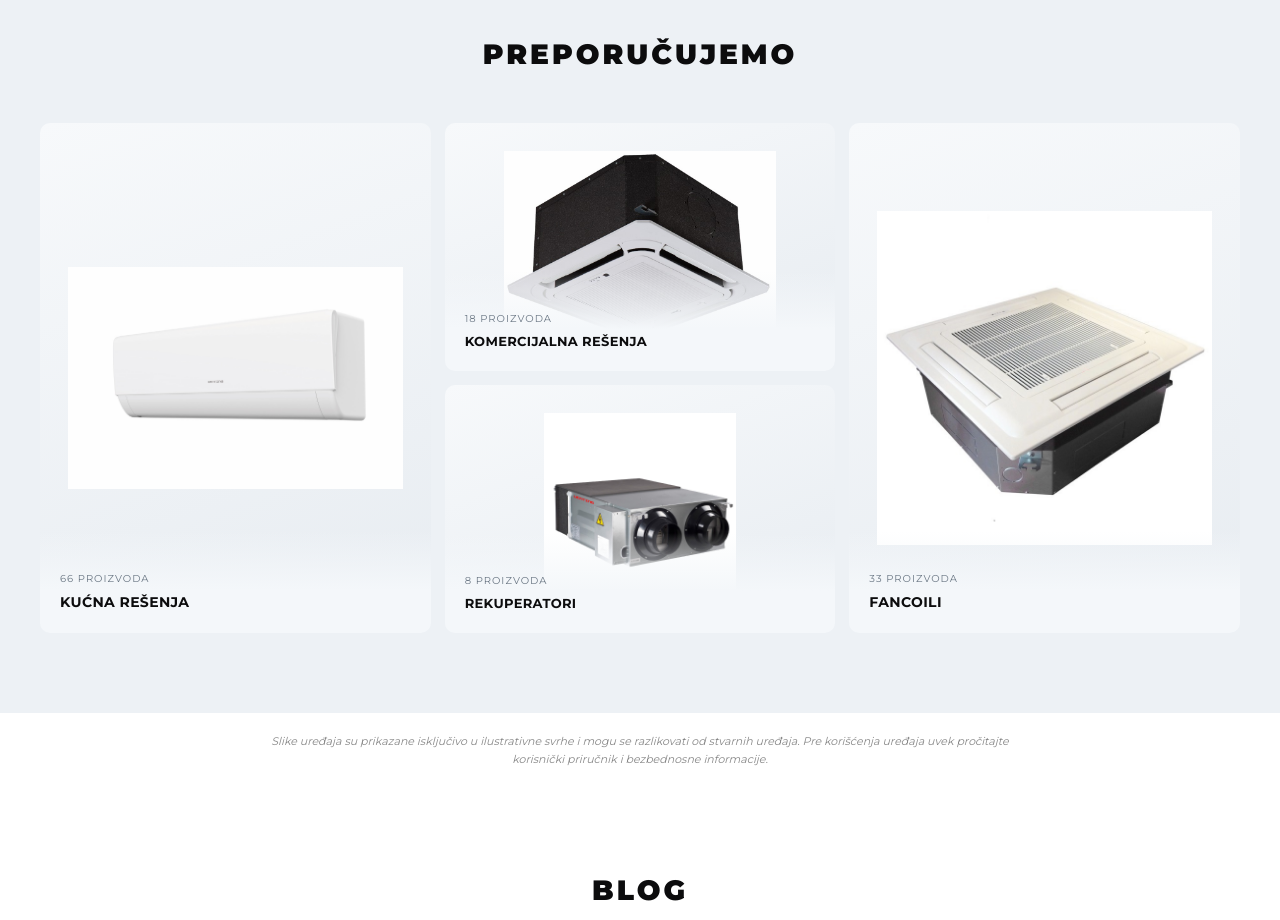
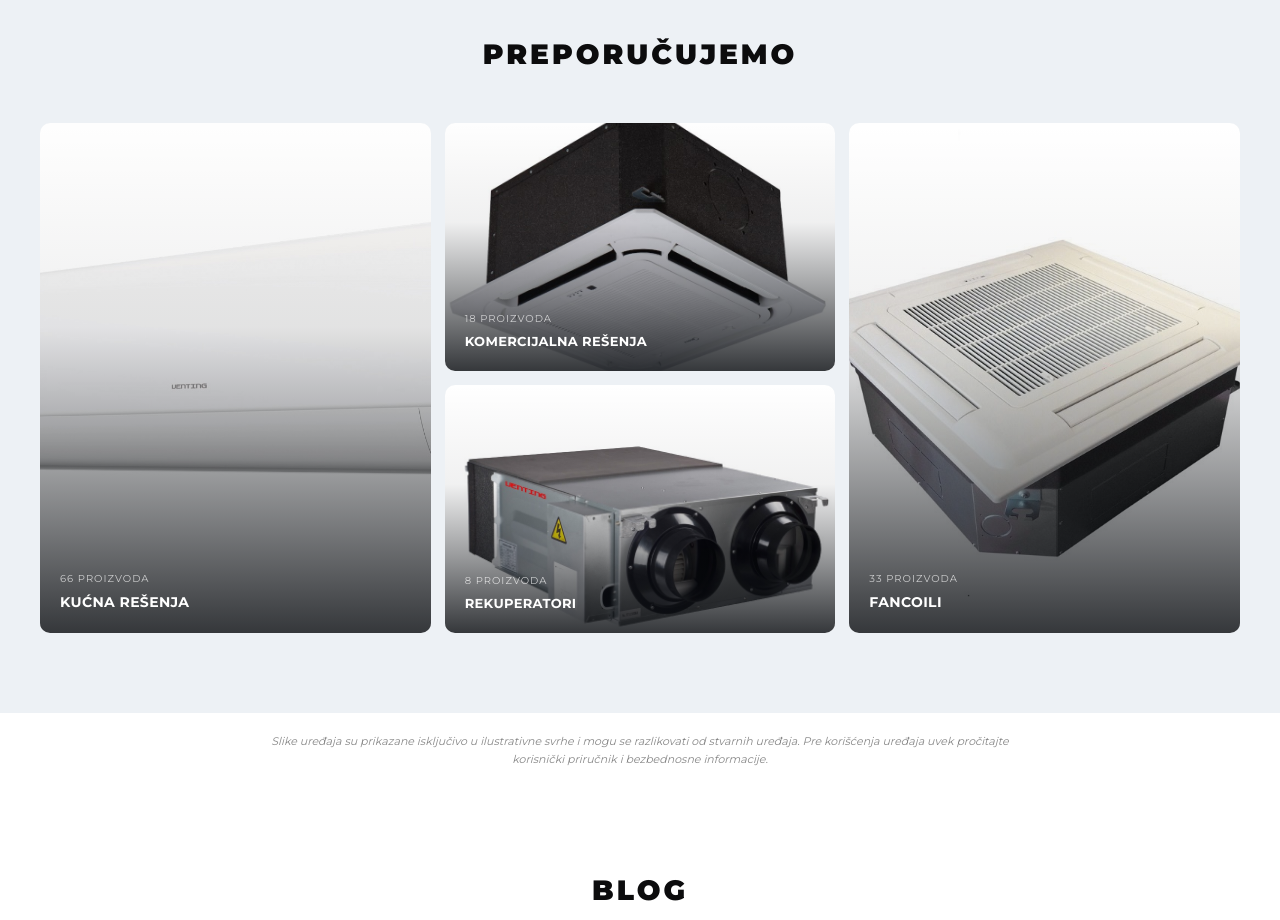
Before and after one commit to fatherofweb/Venting, a Next.js app: page / in a window 1280 px wide. Shown: the part 1660-2580 px from the top of the page. Built offline with nearby package versions, Linux system fonts and the light colour scheme.

Commit message:
Make recommend tiles full-bleed photos with overlaid labels
The category photos now cover the whole tile as a background with a bottom dark
scrim, instead of sitting small on a light card.

```diff
--- a/components/WeRecommend.tsx
+++ b/components/WeRecommend.tsx
@@ -26,33 +26,34 @@ function Tile({
   return (
     <a
       href={`/shop?tab=${tab}`}
-      className={`group relative flex flex-col justify-end rounded-[10px] overflow-hidden cursor-pointer transition-all duration-300 hover:-translate-y-0.5 hover:shadow-[0_12px_36px_rgba(0,0,0,0.18)] ${className}`}
-      style={{ textDecoration: 'none', background: 'linear-gradient(160deg, #f7f9fb 0%, #e7ecf1 100%)' }}
+      className={`group relative flex flex-col justify-end rounded-[10px] overflow-hidden cursor-pointer transition-all duration-300 hover:-translate-y-0.5 hover:shadow-[0_12px_36px_rgba(0,0,0,0.2)] ${className}`}
+      style={{ textDecoration: 'none', background: '#e9edf1' }}
     >
       {cat?.image && (
-        <div className="absolute inset-0 p-5 sm:p-7">
-          <div className="relative w-full h-full">
-            <Image
-              src={cat.image}
-              alt=""
-              fill
-              sizes="(max-width:640px) 50vw, 400px"
-              style={{ objectFit: 'contain', objectPosition: 'center' }}
-              className="transition-transform duration-300 group-hover:scale-[1.03]"
-            />
-          </div>
-        </div>
+        <Image
+          src={cat.image}
+          alt=""
+          fill
+          sizes="(max-width:640px) 50vw, 500px"
+          style={{ objectFit: 'cover', objectPosition: 'center' }}
+          className="transition-transform duration-500 group-hover:scale-105"
+        />
       )}
 
-      {/* Light scrim so the dark label stays readable over the photo */}
+      {/* Dark scrim at the bottom so the white label reads over the photo */}
       <div
-        className="relative z-10 p-5 pt-10"
-        style={{ background: 'linear-gradient(to top, #f4f7fa 42%, rgba(244,247,250,0))' }}
-      >
-        <span className="block font-sans text-[10px] font-medium uppercase tracking-widest mb-1.5 text-[#6b7784]">
+        className="absolute inset-0"
+        style={{
+          background:
+            'linear-gradient(to top, rgba(9,12,16,0.82) 0%, rgba(9,12,16,0.4) 32%, rgba(9,12,16,0.06) 60%, rgba(9,12,16,0) 100%)',
+        }}
+      />
+
+      <div className="relative z-10 p-5">
+        <span className="block font-sans text-[10px] font-medium uppercase tracking-widest mb-1.5 text-white/70">
           {cat?.count ?? 0} proizvoda
         </span>
-        <span className={`block font-sans ${labelSize} font-bold uppercase tracking-wide text-brand-text`}>
+        <span className={`block font-sans ${labelSize} font-bold uppercase tracking-wide text-white`}>
           {t.nav[tab]}
         </span>
       </div>
```
